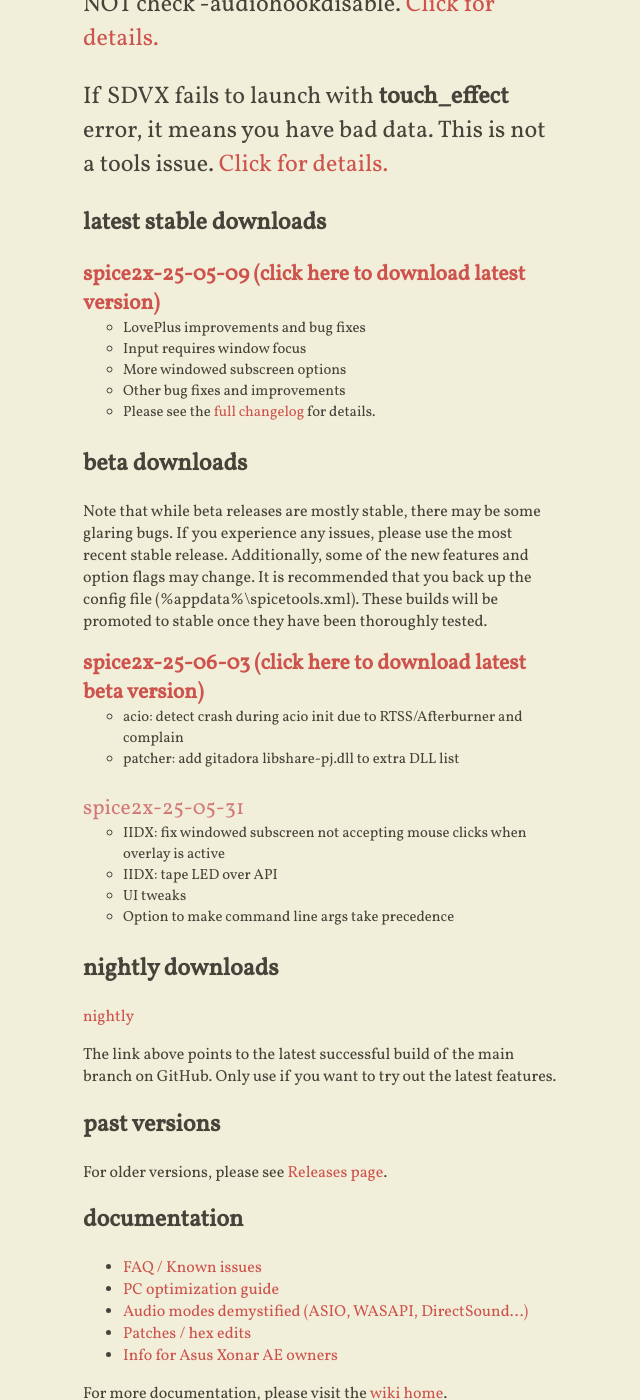
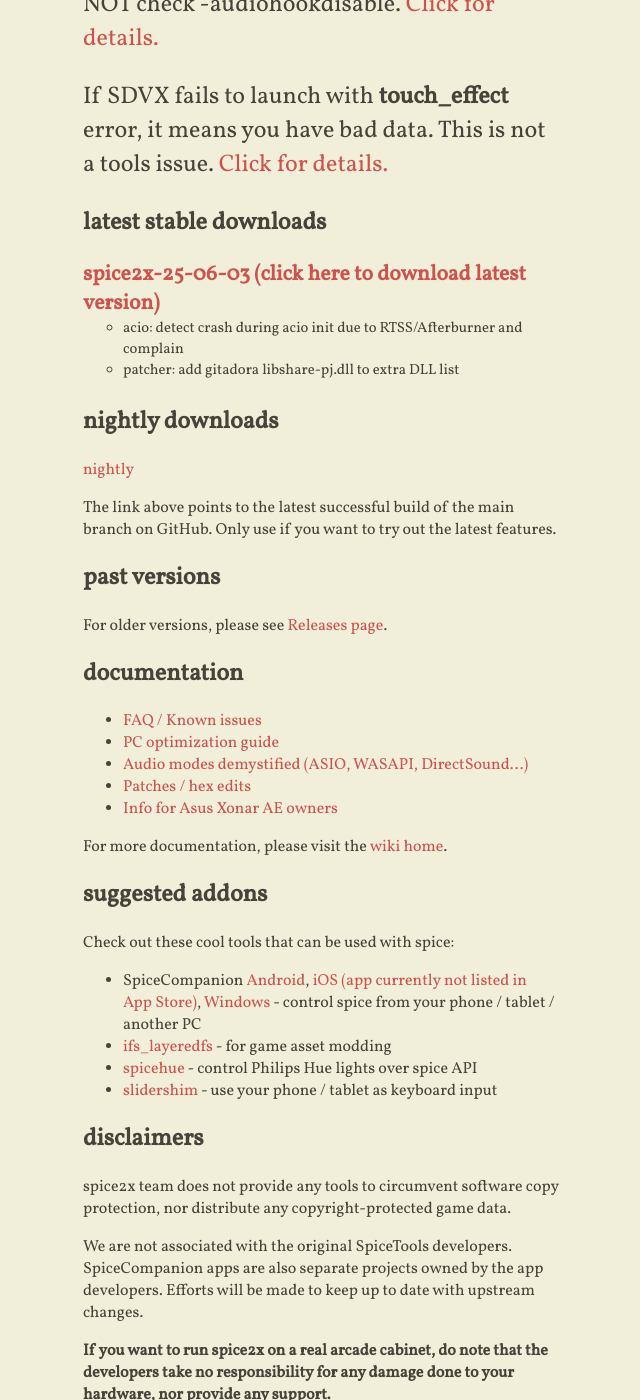
Before and after one commit to spice2x/spice2x.github.io, a Jekyll site: the page built from docs/index.html, in a window 1280 px wide and 1400 px high, scrolled down 483 px. Shown: the whole window, without its empty margins (421-1061 px from the left). Built offline with Jekyll 4.4.1, drawn with Linux system fonts in a browser that asks for light colours; nearby versions of some CDN libraries.

Commit message:
promote 25-06-03 to stable

```diff
--- a/docs/_includes/content.html
+++ b/docs/_includes/content.html
@@ -31,20 +31,17 @@
 
 <ul class="downloads highlight-latest">
   <li>
-    <a class="download-link" href="https://github.com/spice2x/spice2x.github.io/releases/download/25-05-09/spice2x-25-05-09.zip">
-      spice2x-25-05-09
+    <a class="download-link" href="https://github.com/spice2x/spice2x.github.io/releases/download/25-06-03/spice2x-25-06-03.zip">
+      spice2x-25-06-03
     </a>
     <ul>
-      <li>LovePlus improvements and bug fixes</li>
-      <li>Input requires window focus</li>
-      <li>More windowed subscreen options</li>
-      <li>Other bug fixes and improvements</li>
-      <li>Please see the <a href="https://github.com/spice2x/spice2x.github.io/releases/tag/25-05-09">full changelog</a> for details.</li>
+      <li>acio: detect crash during acio init due to RTSS/Afterburner and complain</li>
+      <li>patcher: add gitadora libshare-pj.dll to extra DLL list</li>
     </ul>
   </li>
 </ul>
 
-<h2>beta downloads</h2>
+<!-- <h2>beta downloads</h2>
 
 <p>Note that while beta releases are mostly stable, there may be some glaring bugs. If you experience any issues, please
   use the most recent stable release. Additionally, some of the new features and option flags may change. It is
@@ -72,7 +69,7 @@
       <li>Option to make command line args take precedence</li>
     </ul>
   </li>
-</ul>
+</ul> -->
 
 <h2>nightly downloads</h2>
 
```
